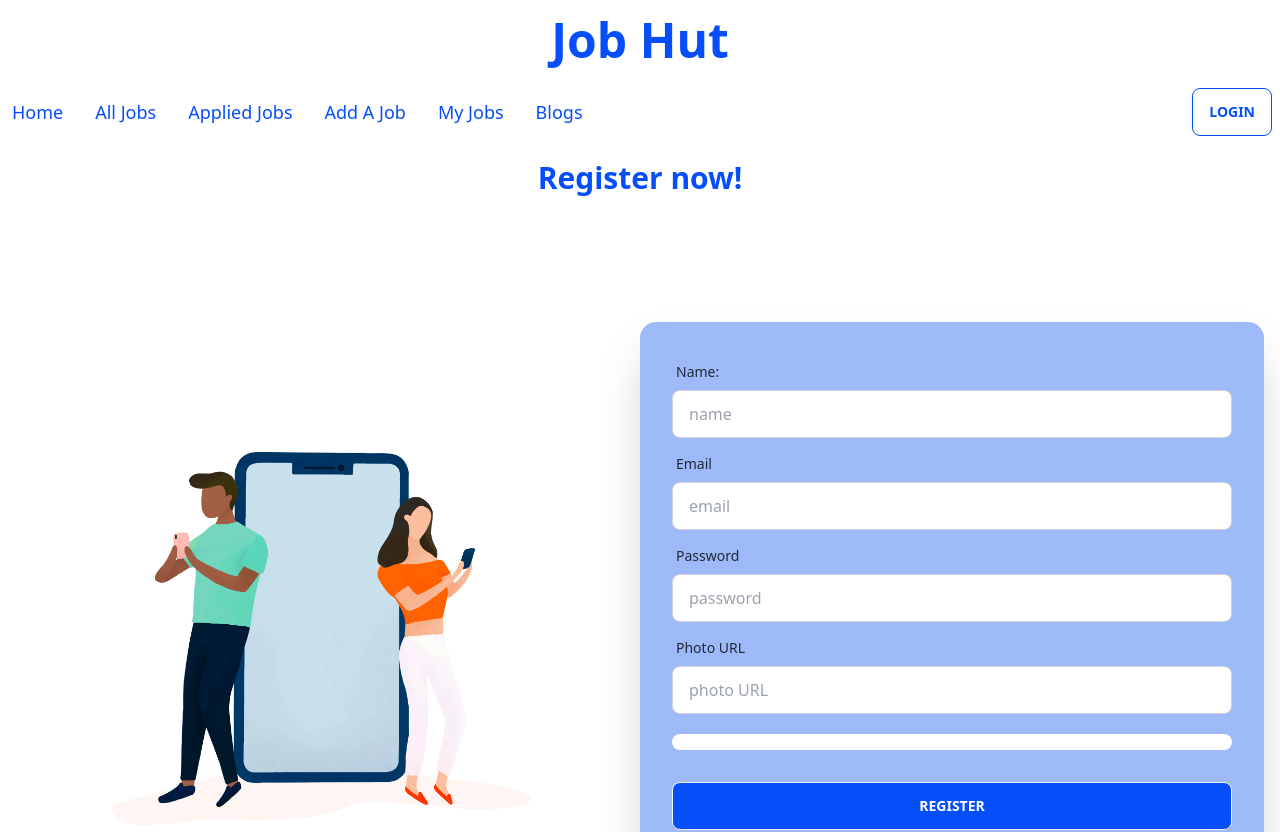
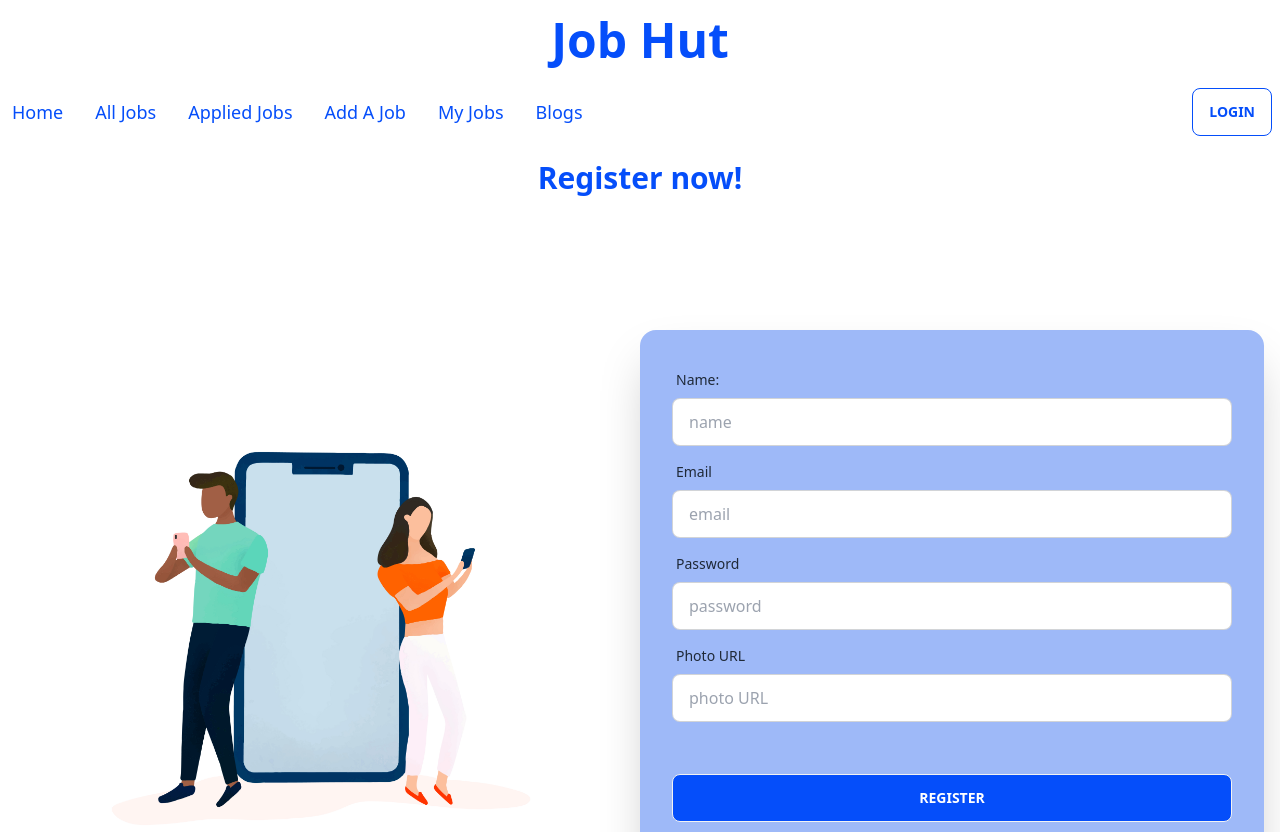
Before and after one commit to Rafiul23/job-hut-client, a React (Vite) app: page /register in a window 1280 px wide. Shown: the top 832 px of the page. Built offline with nearby package versions, Linux system fonts and the light colour scheme; no server answers.

Commit message:
some style in registration page is changed

```diff
--- a/src/Components/Register.jsx
+++ b/src/Components/Register.jsx
@@ -124,7 +124,10 @@ const Register = () => {
                             </div>
                             <div className="mt-3">
                                 {
-                                    success ? <p className="text-green-500 bg-white p-2 rounded-lg font-bold">{success}</p> : <p className="text-red-500 bg-white p-2 rounded-lg font-bold">{error}</p>
+                                    success && <p className="text-green-500 bg-white p-2 rounded-lg font-bold">{success}</p>
+                                }
+                                {
+                                    error && <p className="text-red-500 bg-white p-2 rounded-lg font-bold">{error}</p>
                                 }
                             </div>
                             <div className="form-control mt-6">
```
